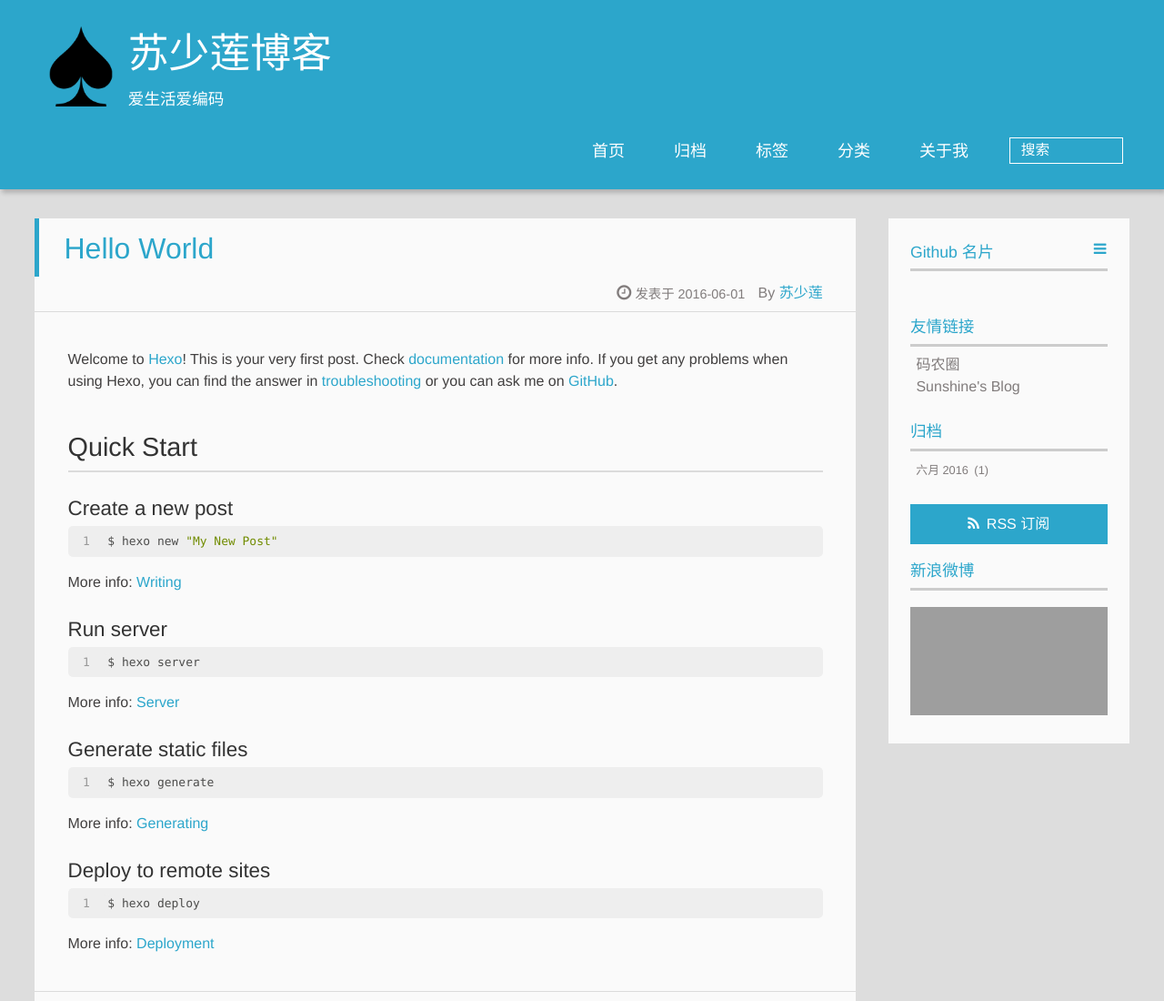
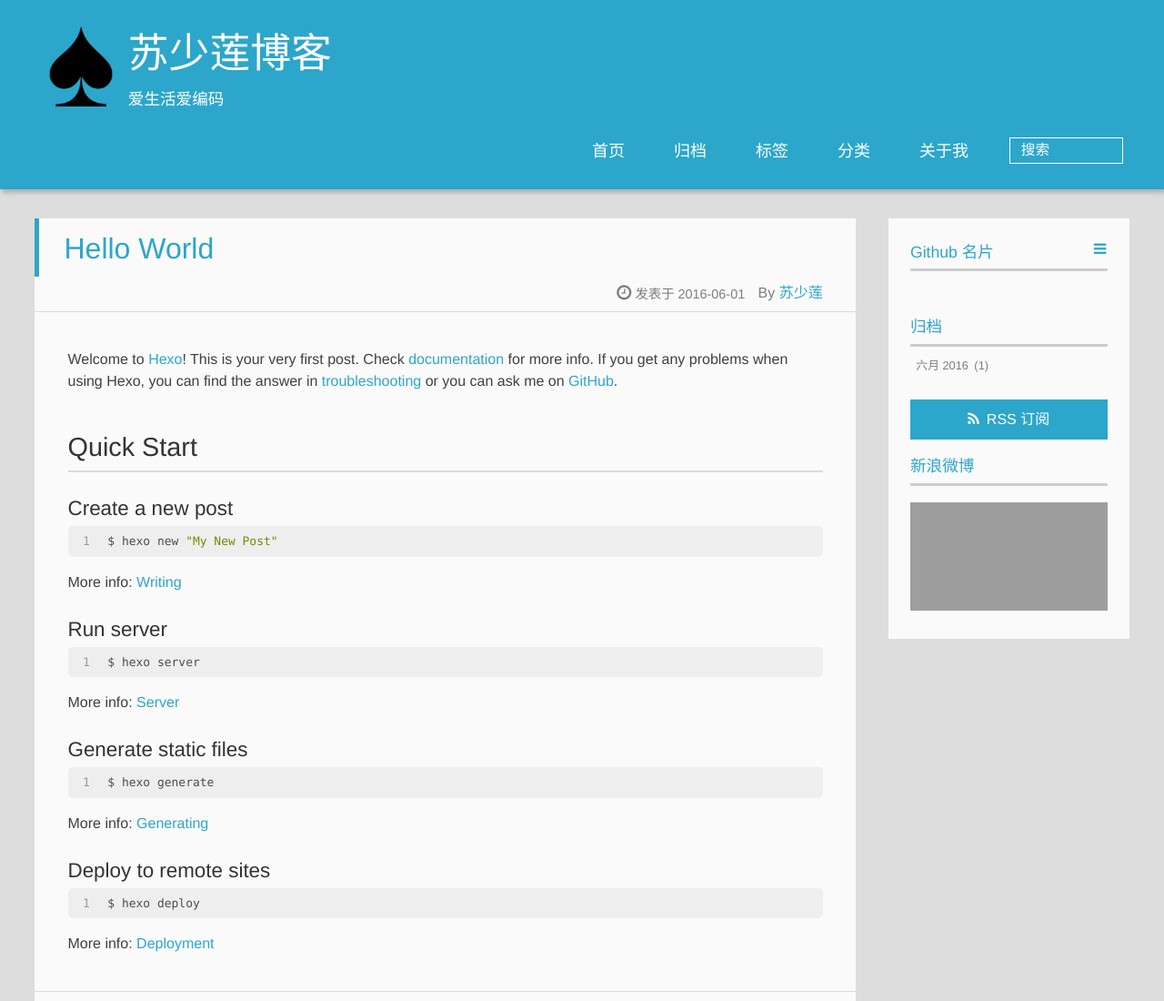
Before and after one commit to sushaolian/sublog, a plain HTML site: page index.html in a window 1280 px wide. Shown: the top 1100 px of the page at 91% size. Drawn offline with Linux system fonts and the light colour scheme; grey boxes are pictures that could not be loaded; a script that the page names is missing.

Commit message:
Site updated: 2016-06-01 15:18:36

```diff
--- a/index.html
+++ b/index.html
@@ -162,25 +162,6 @@
 
 
 
-
-  <div class="linkslist">
-  <p class="asidetitle">友情链接</p>
-    <ul>
-
-          <li>
-
-            	<a href="https://coderq.com" target="_blank" title="一个面向程序员交流分享的新一代社区">码农圈</a>
-
-          </li>
-
-          <li>
-
-            	<a href="http://sushaolian.github.io/" target="_blank" title="Sunshine&#39;s Blog">Sunshine&#39;s Blog</a>
-
-          </li>
-
-    </ul>
-</div>
 
 
 
```
Also changed, not shown: 2016/06/01/hello-world/index.html (+0 -19 lines).
